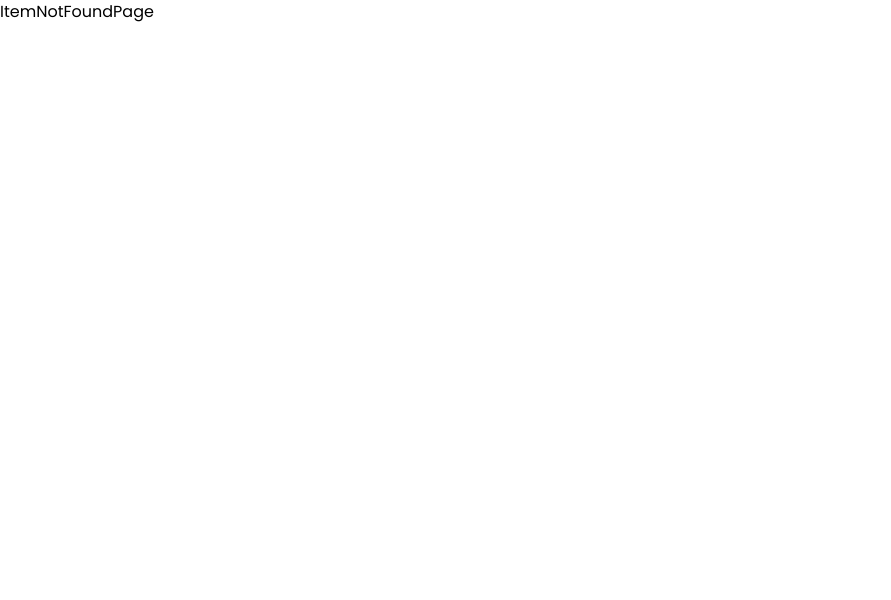
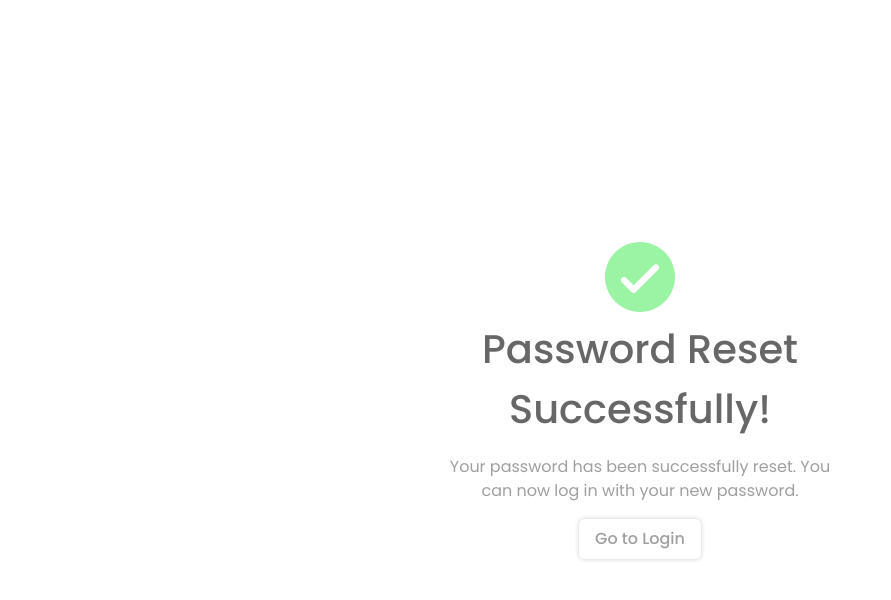
Before and after one commit to anhanaz012/api-marketplace, a Next.js app: page /reset-password/success in a window 1280 px wide. Before the commit this address had no page. Shown: the top 600 px of the page, without its empty margins (0-891 px from the left). Built offline with nearby package versions, Linux system fonts and the light colour scheme.

Commit message:
added complete auth flow

```diff
--- a/src/app/(auth)/reset-password/page.tsx
+++ b/src/app/(auth)/reset-password/page.tsx
@@ -37,8 +37,7 @@ const ResetPassword = () => {
     try {
       setLoading(true);
       await new Promise((res) => setTimeout(res, 1200));
-      toast.success("Password reset successfully!");
-      router.push("/");
+      router.push("/reset-password/success");
     } catch (err) {
       console.error(err);
       toast.error("Failed to reset password. Please try again.");
--- /dev/null
+++ b/src/app/(auth)/reset-password/success/page.tsx
@@ -0,0 +1,14 @@
+"use client";
+
+import { SuccessPage } from "@/shared/ui";
+
+export default function ResetPasswordSuccessPage() {
+  return (
+    <SuccessPage
+      title="Password Reset Successfully!"
+      message="Your password has been successfully reset. You can now log in with your new password."
+      actionBtnText="Go to Login"
+      redirectPath="/login"
+    />
+  );
+}
--- a/src/app/layout.tsx
+++ b/src/app/layout.tsx
@@ -2,6 +2,7 @@ import type { Metadata } from "next";
 import { protestRiot, poppins } from "@/lib/fonts";
 import "./globals.css";
 import "./gradients.css";
+import { Toaster } from "sonner";
 
 export const metadata: Metadata = {
   title: "API Marketplace",
@@ -22,7 +23,10 @@ export default function RootLayout({
       lang="en"
       className={`${poppins.variable} ${protestRiot.variable} h-full antialiased`}
     >
-      <body className="min-h-full flex flex-col">{children}</body>
+      <body className="min-h-full flex flex-col">
+        {children}
+        <Toaster position="top-right" />
+      </body>
     </html>
   );
 }
--- a/src/app/page.tsx
+++ b/src/app/page.tsx
@@ -4,7 +4,6 @@ import LandingPage from "./(marketing)/page";
 const Page = () => {
   return (
     <>
-      <Toaster />
       <LandingPage />
     </>
   );
--- /dev/null
+++ b/src/app/success.tsx
@@ -0,0 +1,27 @@
+const SuccessPage = ({
+  title,
+  message,
+  actionBtnText,
+  onActionClick,
+}: {
+  title: string;
+  message: string;
+  actionBtnText: string;
+  onActionClick: () => void;
+}) => {
+  return (
+    <div className="flex flex-col items-center justify-center h-screen">
+      <h1 className="text-2xl font-bold mb-4">{title}</h1>
+      <p className="text-lg mb-8">{message}</p>
+
+      <button
+        className="bg-primary text-white px-4 py-2 rounded-md"
+        onClick={onActionClick}
+      >
+        {actionBtnText}
+      </button>
+    </div>
+  );
+};
+
+export default SuccessPage;
--- a/src/assets/icons/index.tsx
+++ b/src/assets/icons/index.tsx
@@ -6,3 +6,4 @@ export { default as EyeOff } from "@/assets/icons/eye-off.svg";
 export { default as Envelope } from "@/assets/icons/envelope.svg";
 export { default as Lock } from "@/assets/icons/lock.svg";
 export { default as AlertCircle } from "@/assets/icons/alert-circle.svg";
+export { default as Success } from "@/assets/icons/success.svg";
--- a/src/shared/ui/button/button.tsx
+++ b/src/shared/ui/button/button.tsx
@@ -3,25 +3,29 @@ import React from "react";
 interface ButtonProps extends React.ButtonHTMLAttributes<HTMLButtonElement> {
   leftIcon?: React.ReactNode;
   rightIcon?: React.ReactNode;
-  variant?: "primary" | "secondary" | "ghost" | "light";
+  borderRounded?: boolean;
+  className?: string;
+  variant?: "primary" | "secondary" | "ghost" | "light" | "primaryOutline";
 }
 
 export default function Button({
   children,
   leftIcon,
   rightIcon,
+  borderRounded = false,
   variant = "primary",
   className = "",
   ...props
 }: ButtonProps) {
-  const baseStyles =
-    "inline-flex items-center transition-all duration-300 justify-center cursor-pointer gap-2 rounded-lg p-4 font-medium transition focus:outline-none disabled:opacity-50 disabled:cursor-not-allowed";
+  const baseStyles = `inline-flex items-center transition-all duration-300 justify-center cursor-pointer gap-2 ${borderRounded ? "rounded-full" : "rounded-md"} p-4 font-medium transition focus:outline-none disabled:opacity-50 disabled:cursor-not-allowed`;
 
   const variants = {
     primary: "bg-primary text-white hover:bg-primary/90",
     secondary: "bg-secondary text-white hover:bg-gray-300",
+    primaryOutline:
+      "bg-transparent border border-primary hover:border-stroke hover:text-text-secondary text-primary hover:bg-primary/20",
     light:
-      "bg-primary/10 text-primary hover:bg-primary/20 rounded-full! shadow-none! font-normal! text-sm",
+      "bg-primary/10 text-primary hover:bg-primary/20 shadow-none! font-normal! text-sm",
     ghost: "bg-transparent text-text-secondary hover:bg-primary-light",
   };
 
--- a/src/shared/ui/header/header.tsx
+++ b/src/shared/ui/header/header.tsx
@@ -1,10 +1,10 @@
 "use client";
-import React from "react";
+import { useRouter } from "next/router";
 import Button from "../button/button";
 import Logo from "../logo/logo";
 
 const Header = () => {
-  const [activeTab, setActiveTab] = React.useState("home");
+  const router = useRouter();
 
   return (
     <header className="bg-white shadow-md">
@@ -18,17 +18,26 @@ const Header = () => {
         <nav aria-label="Primary Navigation">
           <ul className="flex items-center gap-6 text-text-primary">
             <li>
-              <a href="/" className="hover:text-black transition-colors">
+              <a
+                href="/"
+                className="hover:text-text-secondary cursor-pointer transition-colors"
+              >
                 Home
               </a>
             </li>
             <li>
-              <a href="/apis" className="hover:text-black transition-colors">
+              <a
+                href="/apis"
+                className="hover:text-text-secondary cursor-pointer transition-colors"
+              >
                 Public Hub
               </a>
             </li>
             <li>
-              <a href="/docs" className="hover:text-black transition-colors">
+              <a
+                href="/docs"
+                className="hover:text-text-secondary cursor-pointer transition-colors"
+              >
                 About
               </a>
             </li>
@@ -37,8 +46,26 @@ const Header = () => {
 
         {/* Authentication Actions */}
         <div className="flex items-center gap-3">
-          <Button variant="secondary">Log In</Button>
-          <Button variant="primary">Sign Up</Button>
+          <Button
+            variant="primaryOutline"
+            borderRounded
+            onClick={() => {
+              router.push("/signin");
+            }}
+            className="py-2 text-sm px-6 font-normal"
+          >
+            Sign in
+          </Button>
+          <Button
+            variant="primary"
+            borderRounded
+            onClick={() => {
+              router.push("/signup");
+            }}
+            className="py-2 text-sm px-6 font-normal"
+          >
+            Sign up
+          </Button>
         </div>
       </div>
     </header>
--- /dev/null
+++ b/src/shared/ui/successpage/successpage.tsx
@@ -0,0 +1,52 @@
+"use client";
+
+import { useRouter } from "next/navigation";
+import { Button, Icon } from "@/shared/ui/index";
+interface SuccessPageProps {
+  title: string;
+  message: string;
+  actionBtnText: string;
+  onActionClick?: () => void;
+  redirectPath?: string;
+}
+const SuccessPage = ({
+  title,
+  message,
+  actionBtnText,
+  onActionClick,
+  redirectPath,
+}: SuccessPageProps) => {
+  const router = useRouter();
+
+  const handleClick = () => {
+    if (onActionClick) {
+      onActionClick();
+    } else if (redirectPath) {
+      router.push(redirectPath);
+    }
+  };
+
+  return (
+    <div className="flex flex-col items-center justify-center h-screen">
+      <div className="text-center max-w-md mx-auto p-6">
+        <Icon name="Success" size={70} />
+
+        <h1 className="text-[40px] xs:max-md:text-2xl font-medium text-text-primary mb-4">
+          {title}
+        </h1>
+        <p className="text-md xs:max-sm:max-w-xs text-text-secondary">
+          {message}
+        </p>
+
+        <Button
+          onClick={handleClick}
+          variant="ghost"
+          className="custom-shadow py-2 mt-4 text-text-primary"
+        >
+          {actionBtnText}
+        </Button>
+      </div>
+    </div>
+  );
+};
+export default SuccessPage;
```
Also changed, not shown: src/shared/ui/index.tsx (+9 -0 lines), src/assets/icons/success.svg (added).
